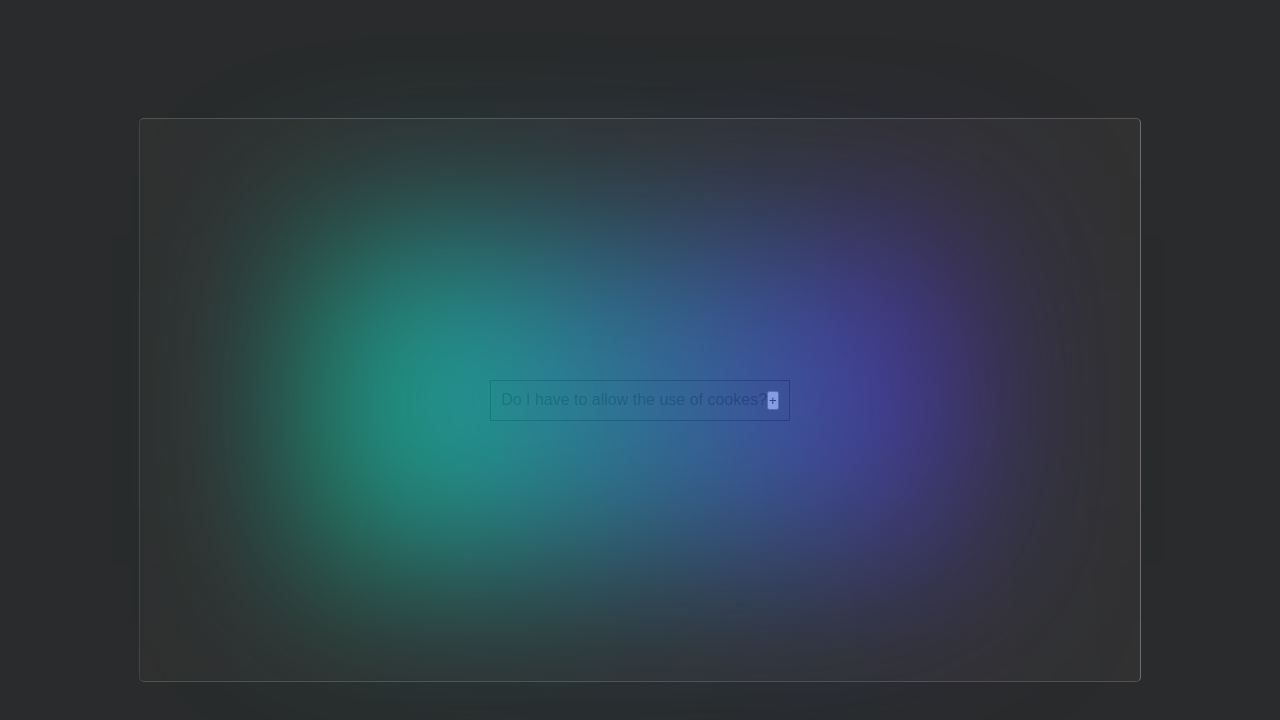
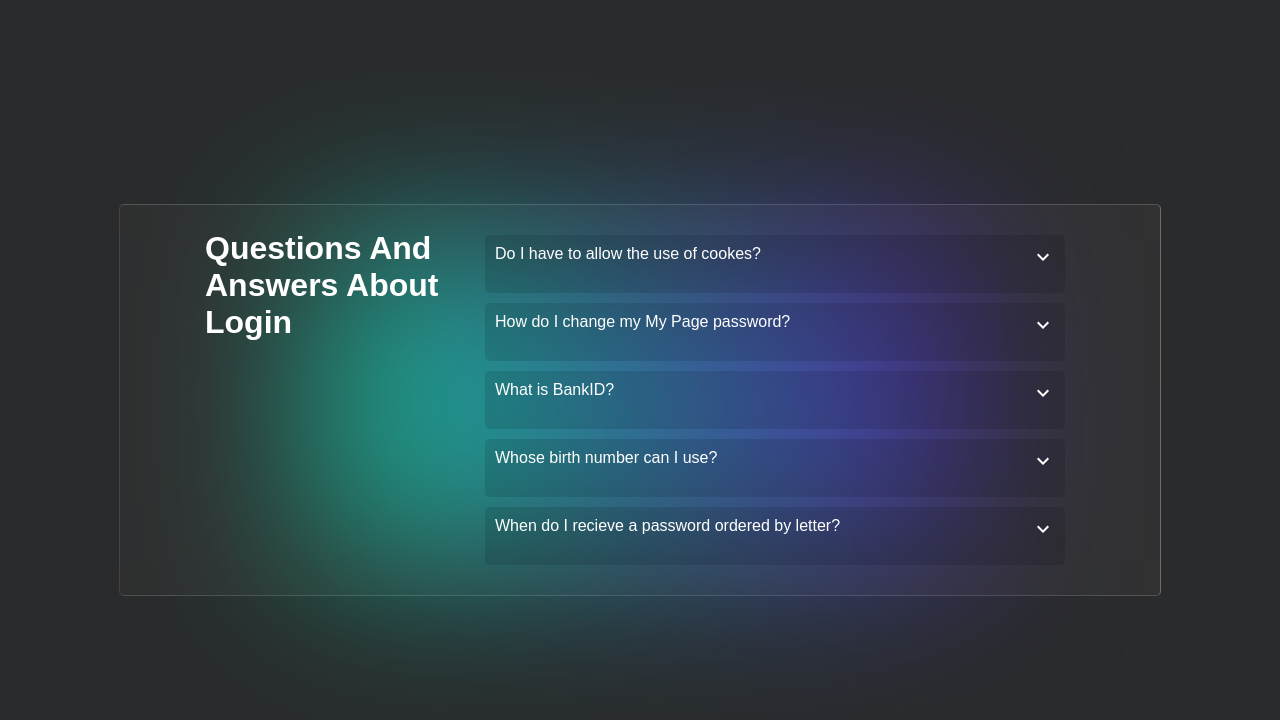
Before and after one commit to rohilpinto/React-glass-accordion, a React (Create React App) app: page / in a window 1280 px wide. Shown: the top 720 px of the page. Built offline with nearby package versions, Linux system fonts and the light colour scheme; a web font is replaced by a local one.

Commit message:
added styles and logic

```diff
--- a/src/app.scss
+++ b/src/app.scss
@@ -15,3 +15,16 @@ body {
   background-color: v.$background;
   height: 100vh;
 }
+
+@media screen and (max-width: 400px) {
+  .App {
+    // max-height: 100vh;
+    // height: 100%;
+    padding: 10px;
+    min-height: 100vh;
+    height: 100%;
+
+    display: flex;
+    align-items: center;
+  }
+}
--- /dev/null
+++ b/src/components/Content.jsx
@@ -0,0 +1,20 @@
+import React, { useState } from "react";
+
+import ArrowDown from "@material-ui/icons/KeyboardArrowDownSharp";
+import ArrowUp from "@material-ui/icons/KeyboardArrowUpSharp";
+
+const Content = ({ content }) => {
+  const [isTrue, setIsTrue] = useState(false);
+
+  return (
+    <div className="accordion-wrapper">
+      <div className="content-wrapper">
+        <div className="question">{content.question} </div>
+        <div className="answer"> {isTrue && <div>{content.answer}</div>}</div>
+      </div>
+      <div className="arrow-wrapper">{isTrue ? <ArrowUp onClick={() => setIsTrue(!isTrue)} /> : <ArrowDown onClick={() => setIsTrue(!isTrue)} />}</div>
+    </div>
+  );
+};
+
+export default Content;
--- a/src/components/Main.jsx
+++ b/src/components/Main.jsx
@@ -1,21 +1,29 @@
-import React from "react";
+import React, { useState } from "react";
 
 // import Grid from "@material-ui/core/Grid";
 // import Paper from "@material-ui/core/Paper";
 
 // for the accordion
-// import ArrowDown from "@material-ui/icons/KeyboardArrowDownSharp";
-// import ArrowUp from "@material-ui/icons/KeyboardArrowUpSharp";
+import ArrowDown from "@material-ui/icons/KeyboardArrowDownSharp";
+import ArrowUp from "@material-ui/icons/KeyboardArrowUpSharp";
+import data from "../data";
+import Content from "./Content";
+// console.log(data);
 
 const Main = () => {
   return (
     <div className="Main">
       <div className="outer-card">
-        <div className="accordion-parent">
-          <div className="question">Do I have to allow the use of cookes?</div>
-          <button>+</button>
+        <div className="title-container">
+          <h1>Questions And Answers About Login</h1>
+        </div>
+        <div className="accordion-container">
+          {data.map((content) => {
+            return <Content content={content} key={content.id} />;
+          })}
         </div>
       </div>
+      <div className="accordion-content-parent"></div>
     </div>
   );
 };
--- /dev/null
+++ b/src/data.js
@@ -0,0 +1,29 @@
+const data = [
+  {
+    id: 1,
+    question: " Do I have to allow the use of cookes?",
+    answer: "Unicorn vinyl poutine brooklyn, next level direct trade iceland. Shaman copper mug church-key coloring book, whatever poutine normcore fixie cred kickstarter post-ironic street art.",
+  },
+  {
+    id: 2,
+    question: "How do I change my My Page password?",
+    answer: "Coloring book forage photo booth gentrify lumbersexual. Migas chillwave poutine synth shoreditch, enamel pin thundercats fashion axe roof party polaroid chartreuse.",
+  },
+  {
+    id: 3,
+    question: "What is BankID?",
+    answer: "Enamel pin fam sustainable woke whatever venmo. Authentic asymmetrical put a bird on it, lumbersexual activated charcoal kinfolk banjo cred pickled sartorial.",
+  },
+  {
+    id: 4,
+    question: "Whose birth number can I use?",
+    answer: "Edison bulb direct trade gentrify beard lo-fi seitan sustainable roof party franzen occupy squid. Knausgaard cronut succulents, scenester readymade shabby chic lyft. Copper mug meh vegan gentrify.",
+  },
+  {
+    id: 5,
+    question: "When do I recieve a password ordered by letter?",
+    answer: "Locavore franzen fashion axe live-edge neutra irony synth af tilde shabby chic man braid chillwave waistcoat copper mug messenger bag. Banjo snackwave blog, microdosing thundercats migas vaporware viral lo-fi seitan",
+  },
+];
+
+export default data;
--- a/src/scss/abstracts/variables.scss
+++ b/src/scss/abstracts/variables.scss
@@ -14,3 +14,4 @@ $background: #292b2c;
 // border-radius
 
 $bd-radius-5: 5px;
+$bd-radius-8: 5px;
--- a/src/scss/components/main.scss
+++ b/src/scss/components/main.scss
@@ -17,7 +17,7 @@
   border-right: 1px solid rgba(255, 255, 255, 0.301);
   border-bottom: 1px solid rgba(255, 255, 255, 0.151);
 
-  height: 562px;
+  // height: 562px;
   background: linear-gradient(265.6deg, rgba(66, 63, 62, 0.39) -28.72%, rgba(66, 63, 62, 0.2496) 106.44%);
 
   position: relative;
@@ -26,18 +26,20 @@
   display: flex;
   justify-content: center;
   align-items: center;
+  flex-wrap: wrap;
+  padding: 20px;
 
   &:before {
+    // this is the background
     content: "";
     display: block;
     max-width: 745.45px;
-
+    position: absolute;
     width: 100%;
     height: 378.07px;
-    z-index: 1;
-    transform: rotate(-4.11deg);
+    z-index: -100;
 
-    position: absolute;
+    transform: rotate(-4.11deg) translate(-50%, -50%);
     background: linear-gradient(260.24deg, rgba(112, 0, 255, 0.58) -11.37%, rgba(0, 255, 163, 0.76) 112.23%);
 
     filter: blur(100px);
@@ -63,8 +65,92 @@
   }
 }
 
-.accordion-parent {
+.accordion-content-parent {
+  max-width: 900px;
+
+  //remove this on mobile view
+  width: 100%;
+  // height: 100%;
+
+  // border: 1px solid #000;
+  padding: 20px;
+  position: absolute;
+  // top: 70px;
+  // right: 50px;
+
   display: flex;
+  justify-content: space-between;
+  align-items: center;
+  flex-wrap: wrap;
+}
+
+.title-container {
+  width: 270px;
+  // border: 1px solid #000;
+  align-self: flex-start;
+  margin-top: 5px;
+  color: white;
+}
+
+.accordion-container {
+  // border: 1px solid #000;
+  max-width: 600px;
+  width: 100%;
+}
+
+.accordion-wrapper {
+  display: flex;
+
+  align-items: center;
+  justify-content: space-between;
+  margin: 10px;
+  // height: 100%;
+  background: rgba(5, 5, 5, 0.11);
+  color: white;
   padding: 10px;
-	border: 1px solid #000;
+  border-radius: $bd-radius-8;
+  button {
+    background: none;
+    width: 40px;
+    height: 40px;
+    // border: 1px solid rgb(233, 233, 233);
+    border-radius: 50%;
+  }
+
+  .content-wrapper {
+    display: flex;
+    // border: 1px solid #000;
+    flex-direction: column;
+  }
+
+  .question {
+    // width: 80%;
+  }
+
+  .answer {
+    font-weight: $fw-light;
+    margin: 10px 10px 10px 0;
+  }
+
+  .arrow-wrapper {
+    align-self: flex-start;
+  }
 }
+@media screen and (max-width: 947px) {
+  //remove this on mobile view
+
+  .title-container {
+    width: auto;
+    margin: 20px;
+    font-size: 13px;
+    text-align: center;
+  }
+
+  .arrow-wrapper {
+    padding: 0 5px 0 5px;
+  }
+
+  .accordion-content-parent {
+    width: auto;
+  }
+}
```
